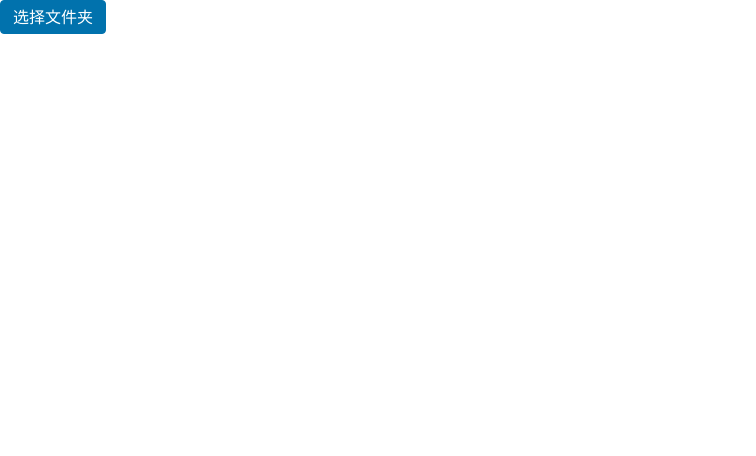
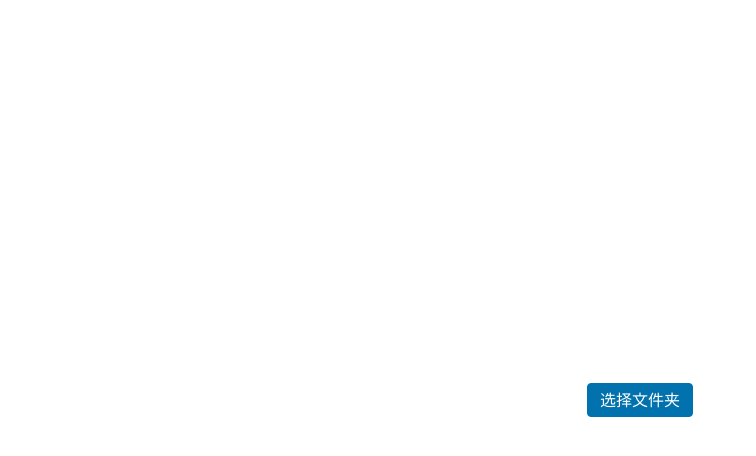
Before and after one commit to DaliangChen/yuyanapp, a Preact app: page / in a window 1280 px wide. Shown: the top 456 px of the page, without its empty margins (0-756 px from the left). Built offline with nearby package versions, Linux system fonts and the light colour scheme.

Commit message:
feat: add folder selection and file list pages using File System Access API

```diff
--- a/package.json
+++ b/package.json
@@ -15,6 +15,7 @@
   "devDependencies": {
     "@preact/preset-vite": "^2.10.6",
     "@types/node": "^24.19.2",
+    "@types/wicg-file-system-access": "^2023.10.7",
     "typescript": "~7.0.2",
     "vite": "^8.3.6"
   }
--- a/src/app.tsx
+++ b/src/app.tsx
@@ -1,10 +1,13 @@
+import appv from './appv'
 import { SelectFolderPage } from './page/select_folder'
+import { FileList } from './page/file_list'
 
 export function App()
 {
   return (
     <>
-      <SelectFolderPage />
+      {appv.show_page_index.value === 'select_folder' && <SelectFolderPage />}
+      {appv.show_page_index.value === 'file_list' && <FileList />}
     </>
   )
 }
--- a/src/appv.ts
+++ b/src/appv.ts
@@ -0,0 +1,19 @@
+import { computed, signal } from '@preact/signals'
+
+/************************************************************************
+ * 显示页面
+ */
+const show_page_index = signal<'select_folder' | 'file_list'>('select_folder')
+
+/************************************************************************/
+
+/**
+ * 选择的文件夹句柄
+ */
+const file_map = signal<{ [file_name: string]: FileSystemFileHandle }>({})
+
+export default //
+{
+  file_map,
+  show_page_index,
+}
--- /dev/null
+++ b/src/page/file_list.tsx
@@ -0,0 +1,28 @@
+import appv from '../appv'
+
+export function FileList()
+{
+  return (
+    <>
+      <table>
+        <thead>
+          <tr>
+            <th scope='col'>文件名</th>
+            <th scope='col'>操作</th>
+          </tr>
+        </thead>
+        <tbody>
+          {Object.entries(appv.file_map.value).map(([name, handle]) =>
+          {
+            return (
+              <tr key={name}>
+                <th scope='row'>{name}</th>
+                <td><a>打开</a></td>
+              </tr>
+            )
+          })}
+        </tbody>
+      </table>
+    </>
+  )
+}
--- a/src/page/select_folder.tsx
+++ b/src/page/select_folder.tsx
@@ -1,8 +1,41 @@
+import appv from '../appv'
+
 export function SelectFolderPage()
 {
   return (
     <>
-      <button>选择文件夹</button>
+      <div
+        style={{
+          display: 'flex',
+          flexDirection: 'row',
+          width: '100%',
+          height: '100%',
+          alignItems: 'center',
+          justifyContent: 'center',
+        }}
+      >
+        <button onClick={on_click_select_folder}>
+          选择文件夹
+        </button>
+      </div>
     </>
   )
 }
+
+async function on_click_select_folder()
+{
+  try
+  {
+    let f = await window.showDirectoryPicker()
+    for await (const [name, handle] of f.entries())
+    {
+      if (handle.kind === 'file')
+      {
+        appv.file_map.value[name] = handle
+      }
+    }
+    appv.show_page_index.value = 'file_list'
+  } catch (error)
+  {
+  }
+}
--- a/tsconfig.app.json
+++ b/tsconfig.app.json
@@ -4,7 +4,7 @@
     "target": "es2023",
     "module": "esnext",
     "lib": ["ES2023", "DOM"],
-    "types": ["vite/client"],
+    "types": ["vite/client", "wicg-file-system-access"],
     "allowArbitraryExtensions": true,
     "skipLibCheck": true,
     "paths": {
```
Also changed, not shown: 1 other file (tests, documents, lock files or other folders).
